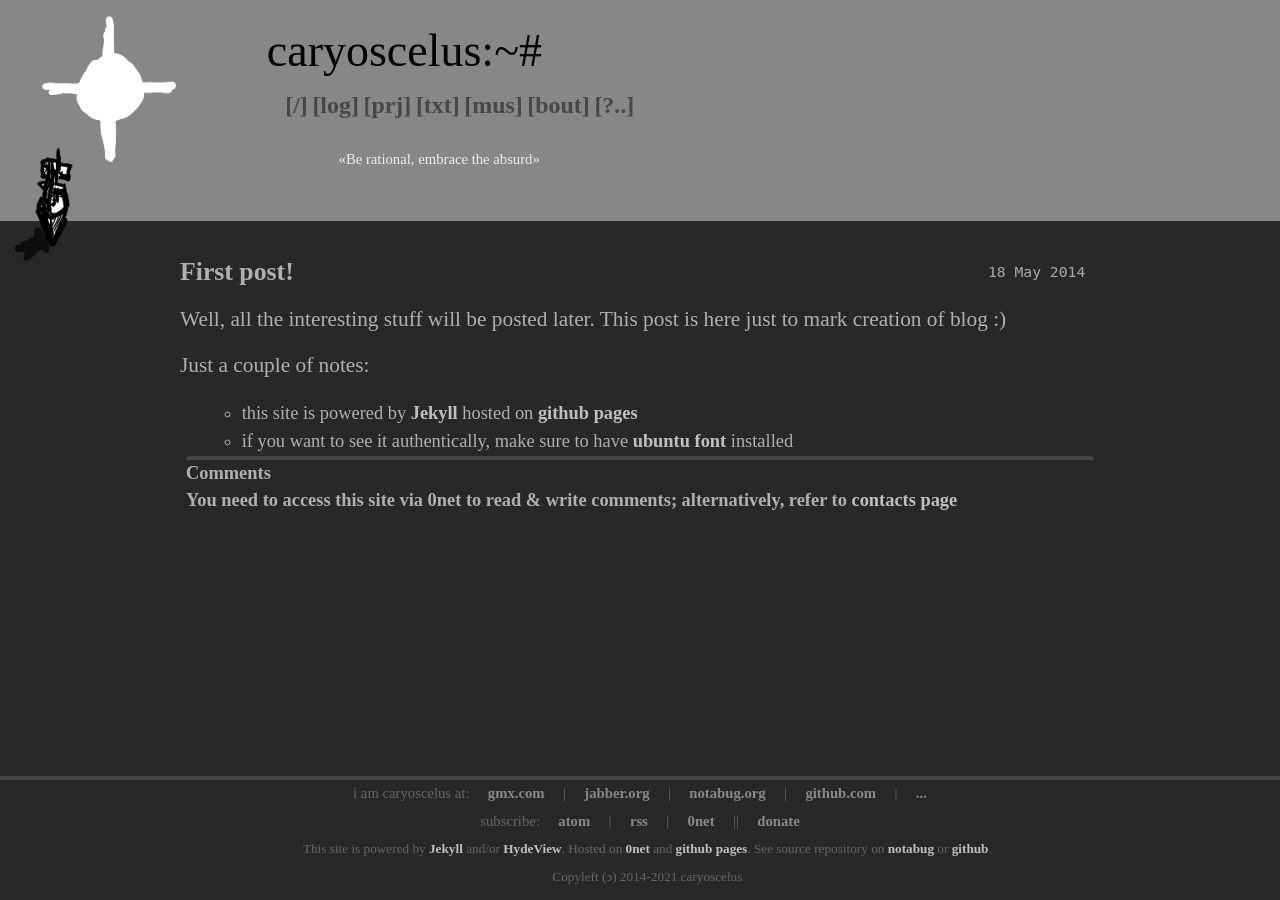
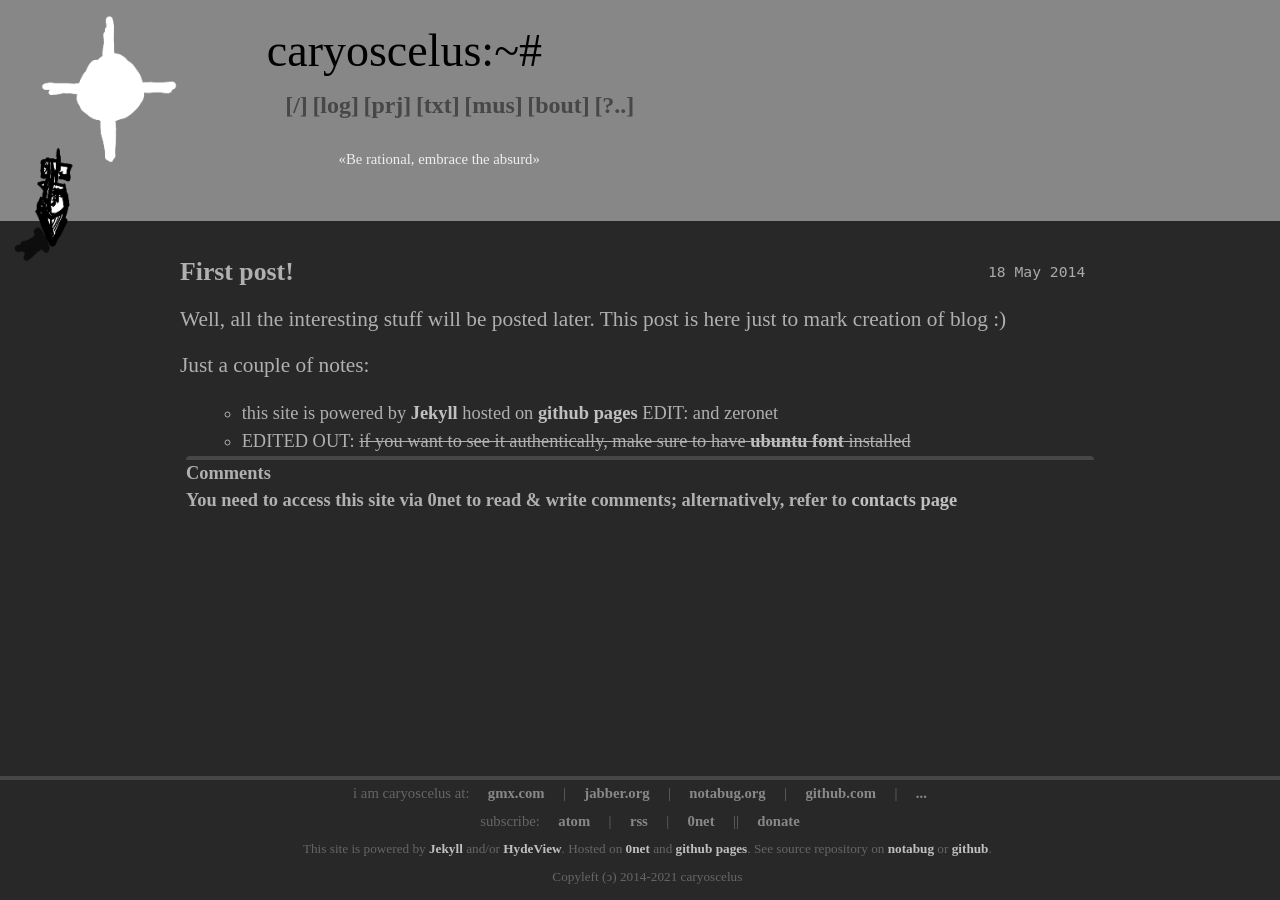
Before and after one commit to caryoscelus/caryoscelus.github.io, a Jekyll site: the page built from _posts/2014-05-18-welcome.md, in a window 1280 px wide. Built offline with Jekyll 4.4.1, drawn with Linux system fonts in a browser that asks for light colours; some web fonts are replaced.

Commit message:
fix welcome post

```diff
--- a/_posts/2014-05-18-welcome.md
+++ b/_posts/2014-05-18-welcome.md
@@ -9,11 +9,11 @@ Well, all the interesting stuff will be posted later. This post is here just to
 mark creation of blog :)
 
 <cut />
+
 Just a couple of notes:
 
-* this site is powered by [Jekyll][jekyll] hosted on [github pages][github]
-* if you want to see it authentically, make sure to have [ubuntu font][font]
-    installed
+* this site is powered by [Jekyll][jekyll] hosted on [github pages][github] EDIT: and zeronet
+* EDITED OUT: ~~if you want to see it authentically, make sure to have [ubuntu font][font] installed~~
 
 [jekyll]:       http://jekyllrb.com
 [github]:       https://pages.github.com
```
